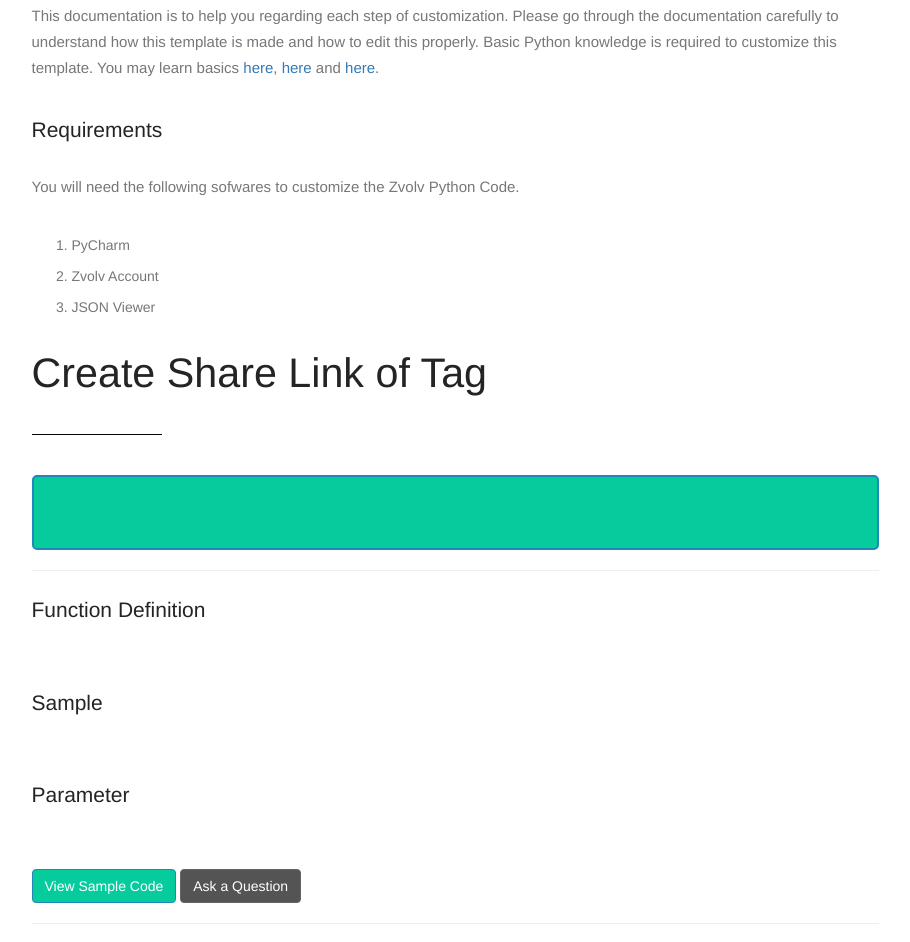
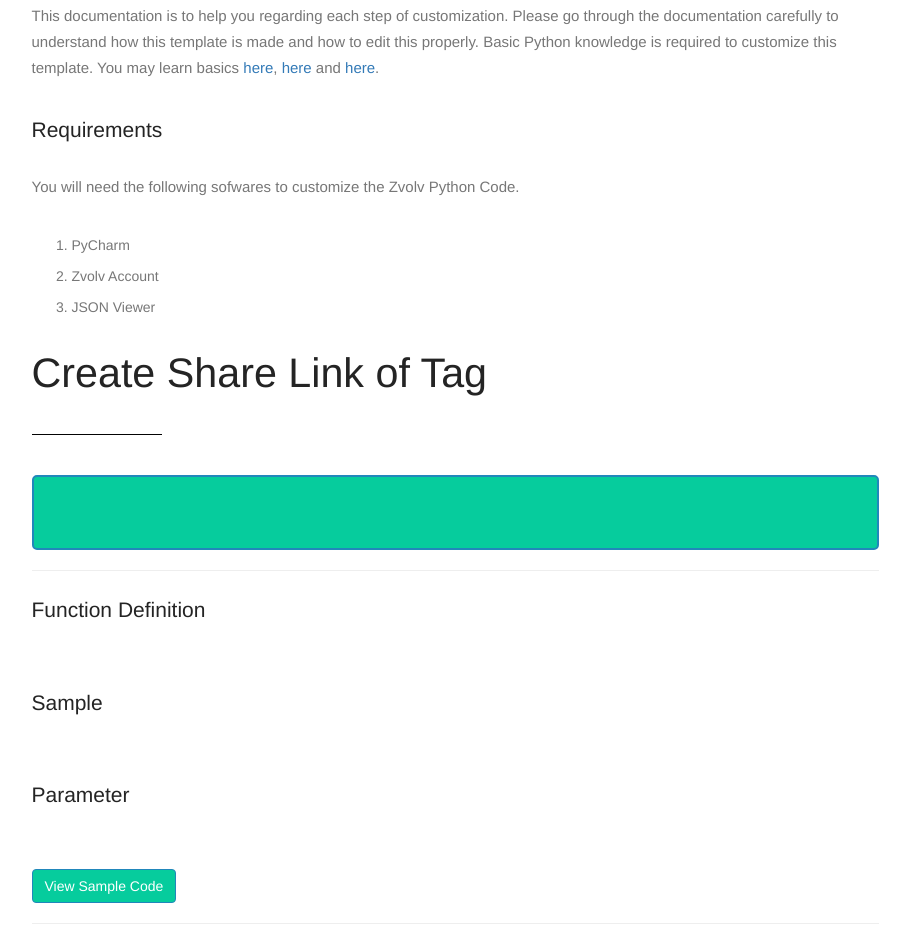
Before and after one commit to VeeraVelraj/ZvolvPythonunctionDocumentation, a plain HTML site: page index.html in a window 1280 px wide. Shown: the part 747-1689 px from the top of the page, without its empty margins (331-1241 px from the left). Drawn offline with Linux system fonts and the light colour scheme; no server answers; some icons are missing.

Commit message:
Update index.html

```diff
--- a/index.html
+++ b/index.html
@@ -289,7 +289,7 @@
 
               </p>
               <a href="#" target="_blank" class="btn btn-primary">View Sample Code</a>
-              <a href="#" class="btn btn-info">Ask a Question</a>
+
               <hr />
             </section>
           </div>
```
